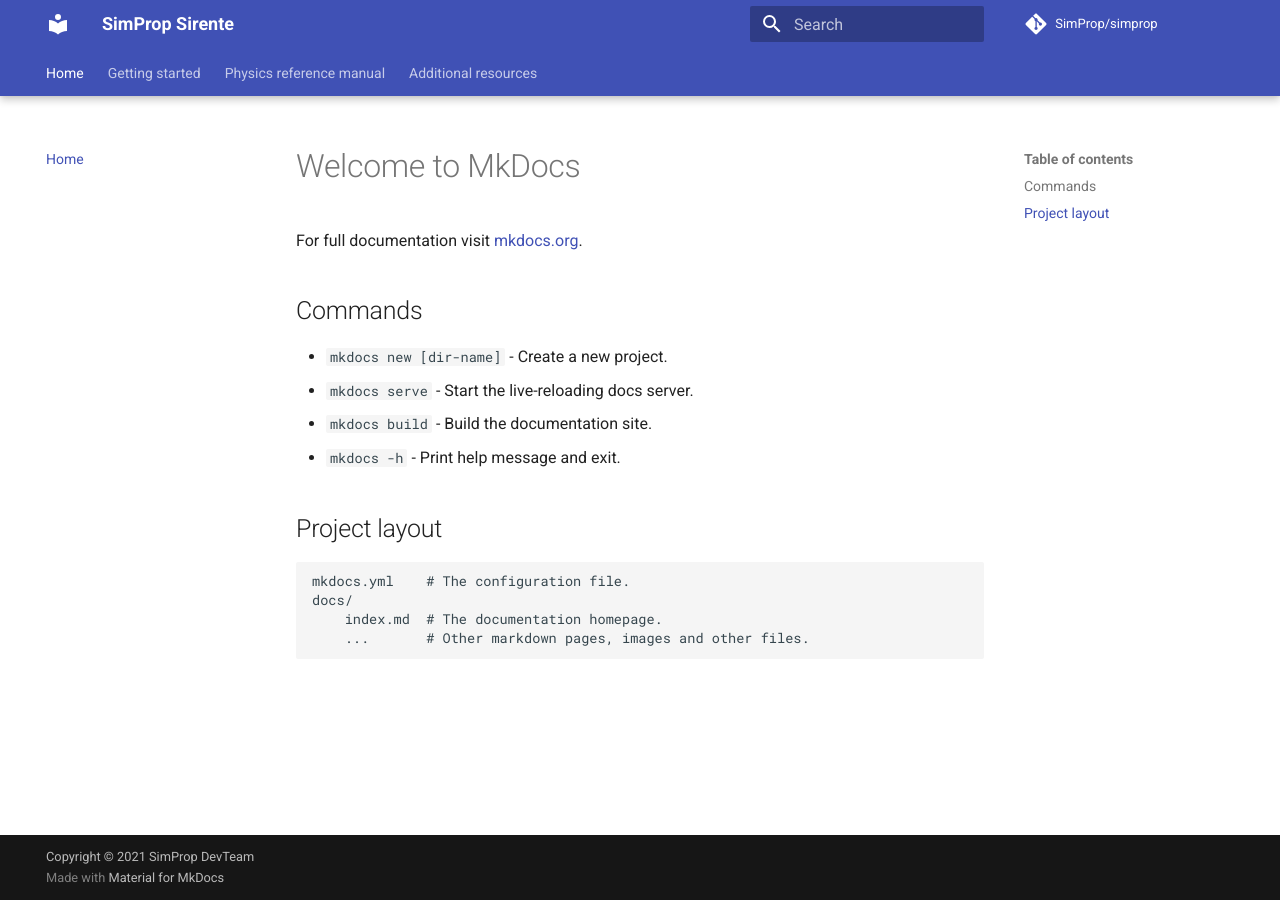
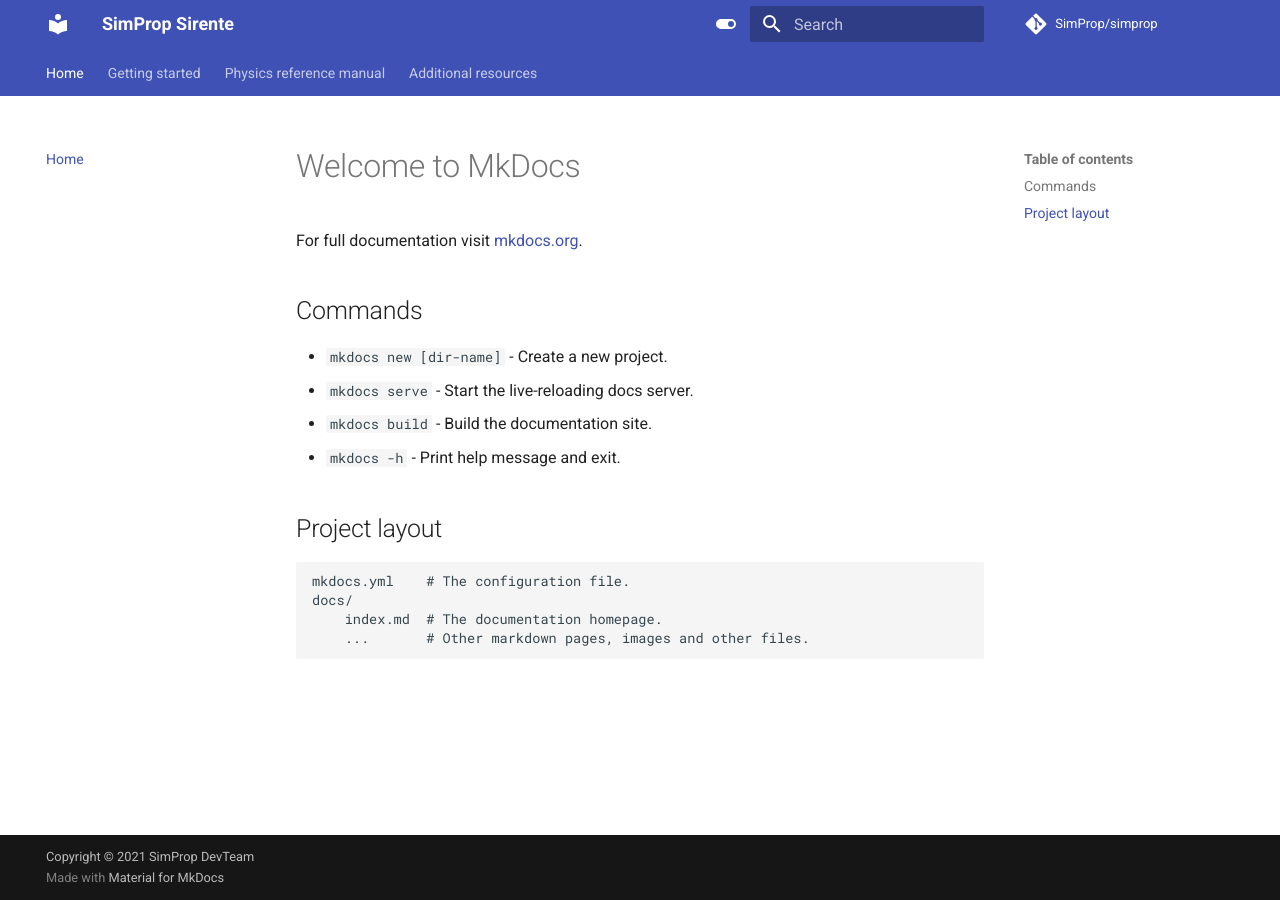
Before and after one commit to SimProp/simprop.github.io, an MkDocs documentation site: the page built from docs/index.md, in a window 1280 px wide. Built offline with MkDocs 1.6.1 and Material for MkDocs 9.7.7, drawn with Linux system fonts in a browser that asks for light colours; the version menu is left out.

Commit message:
minor changes

```diff
--- a/mkdocs.yml
+++ b/mkdocs.yml
@@ -12,20 +12,48 @@
 # Copyright
 copyright: Copyright &copy; 2021 SimProp DevTeam
 
-# versioning
-extra:
-  version:
-    provider: mike
-
-# theme
+# Configuration
 theme:
   name: material
   language: en
   hljs_languages: c++
   features:
+    - content.code.annotate
+    # - content.tabs.link
+    # - header.autohide
+    # - navigation.expand
+    - navigation.indexes
+    # - navigation.instant
+    - navigation.sections
     - navigation.tabs
-    - navigation.tabs.sticky
-    - navigation.sections
+    # - navigation.tabs.sticky
+    - navigation.top
+    - navigation.tracking
+    - search.highlight
+    - search.share
+    - search.suggest
+    # - toc.integrate
+  palette:
+    - scheme: default
+      primary: indigo
+      accent: indigo
+      toggle:
+        icon: material/toggle-switch
+        name: Switch to dark mode
+    - scheme: slate
+      primary: red
+      accent: red
+      toggle:
+        icon: material/toggle-switch-off-outline
+        name: Switch to light mode
+
+# versioning
+extra:
+#  analytics:
+#    provider: google
+#    property: !ENV GOOGLE_ANALYTICS_KEY
+  version:
+    provider: mike
 
 # Page tree
 nav:
```
